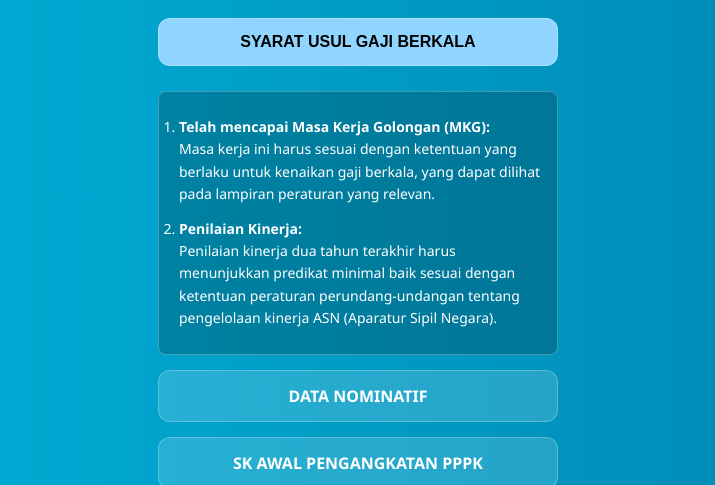
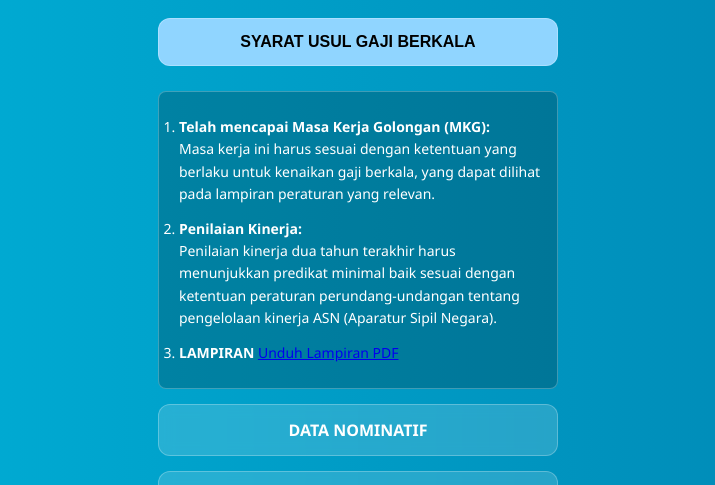
Before and after one commit to tyupioner/Dinas-Kesehatan-Kab.HST, a plain HTML site: page index.html in a window 1280 px wide. Both pictures are taken after a click on the button "SYARAT USUL GAJI BERKALA". Shown: the part 315-800 px from the top of the page, without its empty margins (282-997 px from the left). Drawn offline with Linux system fonts and the light colour scheme.

Commit message:
Update index.html

```diff
--- a/index.html
+++ b/index.html
@@ -116,13 +116,18 @@
         <strong>Penilaian Kinerja:</strong><br>
         Penilaian kinerja dua tahun terakhir harus menunjukkan predikat minimal baik sesuai dengan ketentuan peraturan perundang-undangan tentang pengelolaan kinerja ASN (Aparatur Sipil Negara).
       </li>
+     <li>
+       <strong>LAMPIRAN</strong>
+       <a href="Salinan Perpres Nomor 11 Tahun 2024" target="_blank" download>Unduh Lampiran PDF</a>
+     </li>
+
     </ol>
     </div>
 
     <a class="link-button" href="https://linktr.ee/Nominatif" target="_blank">DATA NOMINATIF</a>
-    <a class="link-button" href="https://drive.google.com/drive/folders/1sBVa7cJgpp6Gn33WwVG9jG1lOqiz4acB?usp=sharing" target="_blank">SK AWAL PENGANGKATAN PPPK</a>
-    <a class="link-button" href="https://drive.google.com/drive/folders/1LOc0K0GBlDd-OCDNerAvrh0sFtg53FKp?usp=sharing" target="_blank">SK PERPANJANGAN PERJANJIAN KERJA TERAKHIR</a>
-    <a class="link-button" href="https://drive.google.com/drive/folders/1BcA-1o39dWi5JboPNgqFqVaArvkbAL8I?usp=sharing" target="_blank">SKP TAHUN TERAKHIR</a>
+    <a class="link-button" href="https://drive.google.com/drive/folders/10JlGXHHIWbO6HGunefmyzVlgEYlvPcOy?usp=sharing" target="_blank">DATA SK</a>
+
+
   </div>
 
 
```
